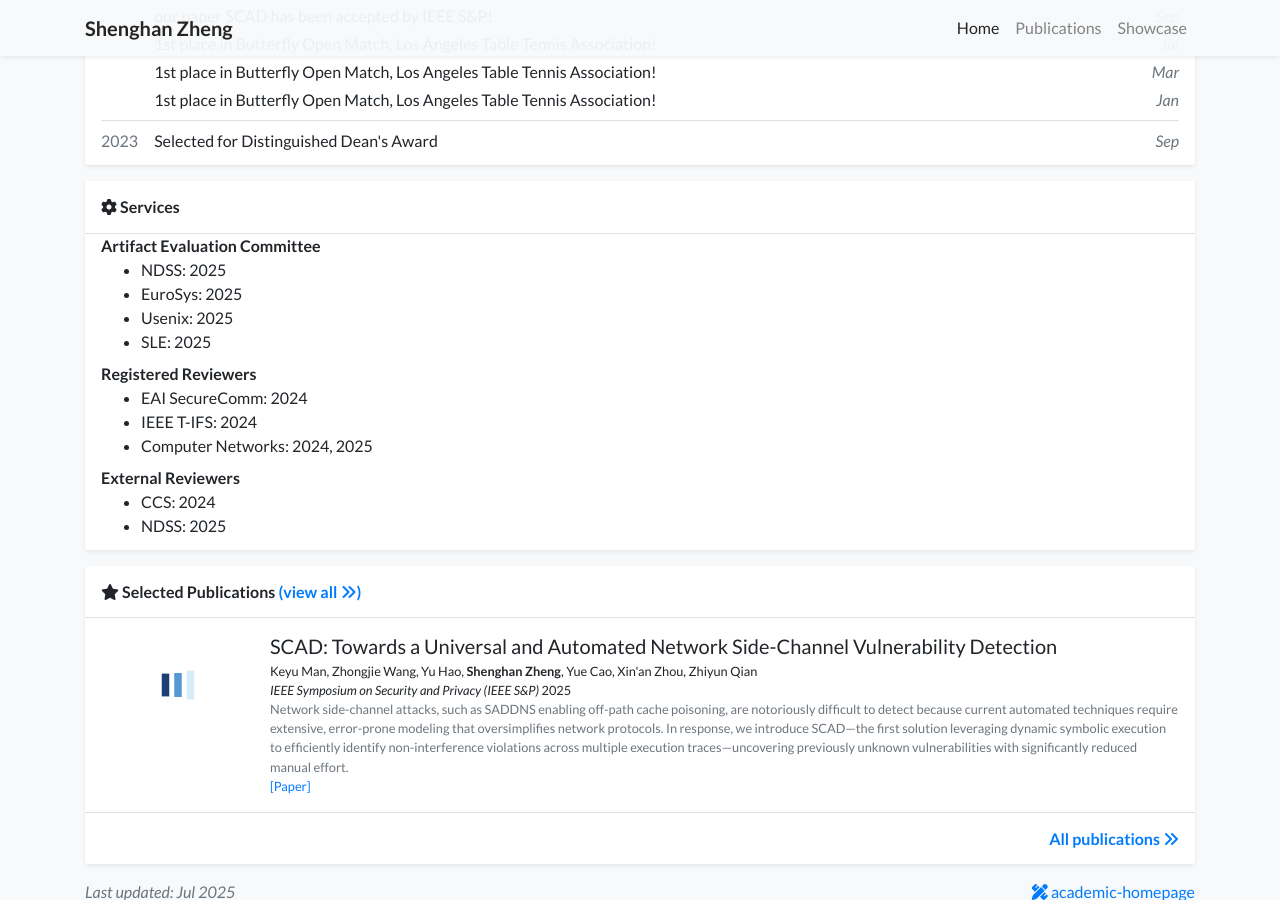
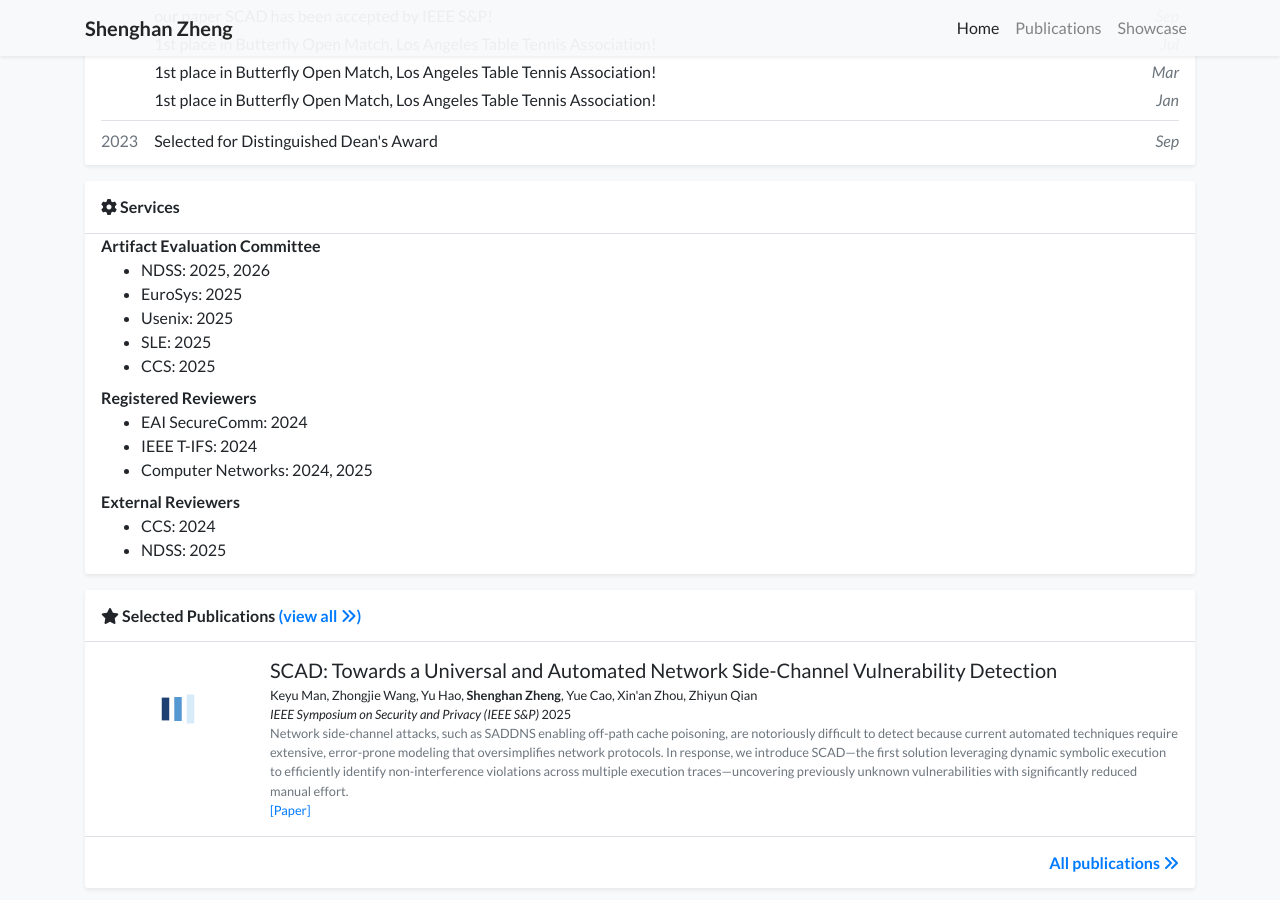
Before and after one commit to ZhengShenghan/zhengshenghan.github.io, a Jekyll site: the page built from index.html, in a window 1280 px wide and 900 px high, scrolled down 975 px. Built offline with Jekyll 4.4.1, drawn with Linux system fonts in a browser that asks for light colours; nearby versions of some CDN libraries; a style sheet for code colours, icons or effects is not loaded.

Commit message:
new reiew

```diff
--- a/_data/services.yml
+++ b/_data/services.yml
@@ -1,9 +1,10 @@
 - category: "Artifact Evaluation Committee"
   items:
-    - "NDSS: 2025"
+    - "NDSS: 2025, 2026"
     - "EuroSys: 2025"
     - "Usenix: 2025"
     - "SLE: 2025"
+    - "CCS: 2025"
 - category: "Registered Reviewers"
   items:
     - "EAI SecureComm: 2024"
```
